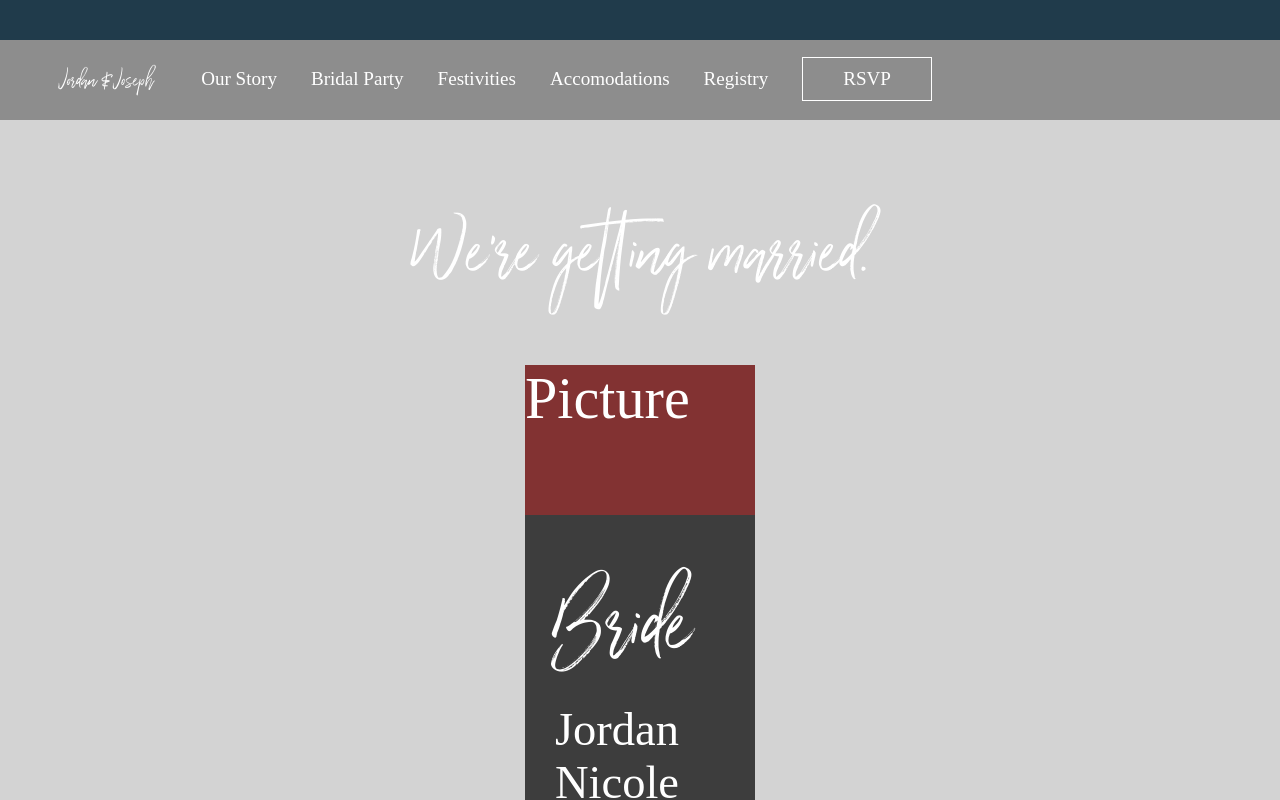
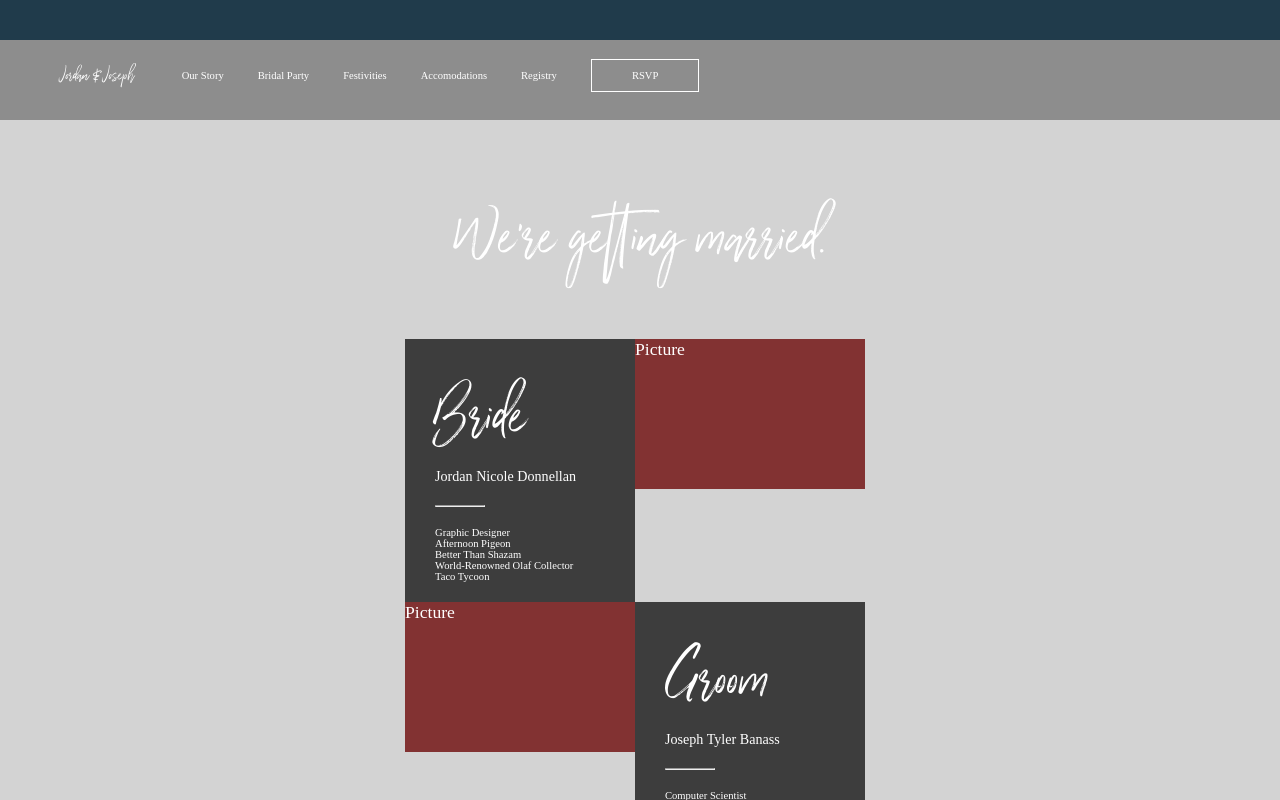
Before and after one commit to jbanass/jojo-wedding, an Angular app: page / in a window 1280 px wide. Shown: the part 760-1560 px from the top of the page. Built offline with nearby package versions, Linux system fonts and the light colour scheme; a web font is replaced by a local one.

Commit message:
bride and groom tablet/desktop layout

```diff
--- a/src/app/bride-groom/bride-groom.component.css
+++ b/src/app/bride-groom/bride-groom.component.css
@@ -15,6 +15,9 @@
   position: relative;
   left: 50%;
   transform: translate(-50%, 0);
+}
+
+.couple-container {
 }
 
 .couple-description {
@@ -40,6 +43,7 @@
 }
 
 .couple-description ul li {
+  font-size: 0.6em;
 }
 
 .couple-description-right {
@@ -56,3 +60,22 @@
   position: relative;
   top: 10px;
 }
+
+@media screen and (min-width: 768px) {
+  .square-container {
+  }
+
+  .couple-container {
+    margin: 0 auto;
+    width: 700px;
+  }
+
+  .bride-container {
+    display: inline-flex;
+    flex-direction: row-reverse;
+  }
+
+  .groom-container {
+    display: inline-flex;
+  }
+}
--- a/src/app/bride-groom/bride-groom.component.html
+++ b/src/app/bride-groom/bride-groom.component.html
@@ -3,6 +3,7 @@
         <h1 class="section-header bride-groom-header">We're getting married.</h1>
     </div>
     <div class="couple-container">
+        <div class="bride-container">
             <div class="square-container couple-picture">
                 Picture
             </div>
@@ -18,6 +19,8 @@
                     <li>Taco Tycoon</li>
                 </ul>
             </div>
+        </div>
+        <div class="groom-container">
             <div class="square-container couple-picture">
                 Picture
             </div>
@@ -35,3 +38,4 @@
             </div>
         </div>
     </div>
+</div>
--- a/src/app/hotel/hotel.component.html
+++ b/src/app/hotel/hotel.component.html
@@ -20,13 +20,24 @@
         <div class="hotel-info-container">
             <div class="hotel-info">
                 <div class="square-container">
-                    Hotel
+                    <p>
+                        Hotel
+                    </p>
+                    <p>
+                        <i>Wingate by Wyndham</i>
+                    </p>
+                    <br />
+                    <p>18421 North Creek Drive</p>
+                    <p>Tinley Park, Illinois 60477</p>
                 </div>
                 <div class="square-container">
                     Book Online
                 </div>
                 <div class="square-container">
-                    Book by Phone
+                    <p>Book by Phone</p>
+                    <br />
+                    <p>708-532-9300</p>
+                    <p>Donnellan/Banass Wedding</p>
                 </div>
             </div>
         </div>
--- a/src/app/nav/nav.component.css
+++ b/src/app/nav/nav.component.css
@@ -27,55 +27,54 @@
 
 .mobile-menu-option {
   padding: 10px;
-  margin:5px;
+  margin: 5px;
 }
 
 .nav-container {
-    display:none;
-    width:100%;
-    height:80px;
+  display: none;
+  width: 100%;
+  height: 80px;
   background-color: #8d8d8d;
   text-align: center;
 }
 
 .nav-menu {
-    display:-webkit-inline-box;
-    width:100%;
-    height:100%;
+  display: -webkit-inline-box;
+  width: 100%;
+  height: 100%;
 }
 
 .nav-menu-option {
-    font-size:.4em;
-    display:inline-block;
-    margin:17px;
+  font-size: 0.6em;
+  display: inline-block;
+  margin: 17px;
 }
 
 .nav-menu-jordan-joseph {
   font-family: WildernessTypeFace;
-    font-size: 0.7em;
-    margin:17px 30px 17px 60px;
+  font-size: 1.5em;
+  margin: 17px 30px 17px 60px;
 }
 
 .nav-menu-rsvp {
   border: 1px solid #fff;
-    padding:10px 40px;
-    color:#fff;
+  padding: 10px 40px;
+  color: #fff;
 }
 
 .mobile-nav-menu-rsvp {
   border: 1px solid #fff;
-    padding:10px 80px;
-    color:#fff;
-    display:inline-block;
+  padding: 10px 80px;
+  color: #fff;
+  display: inline-block;
 }
 
-@media only screen and (min-width:1024px) {
+@media only screen and (min-width: 768px) {
   .mobile-nav {
-        display:none;
+    display: none;
   }
 
   .nav-container {
-        display:inline-block;
-
+    display: inline-block;
   }
 }
--- a/src/styles.scss
+++ b/src/styles.scss
@@ -160,20 +160,8 @@ section {
   }
 }
 
-@media only screen and (min-width: 400px) {
-  * {
-    font-size: 1.15em;
+@media screen and (min-width: 768px) {
+  .section-header {
+    font-size: 5.5em;
   }
 }
-
-@media only screen and (min-width: 720px) {
-  * {
-    font-size: 1.22em;
-  }
-}
-
-@media only screen and (min-width: 1400px) {
-  * {
-    font-size: 1.35em;
-  }
-}
```
Lines whose indentation alone changed are shown as unchanged.
